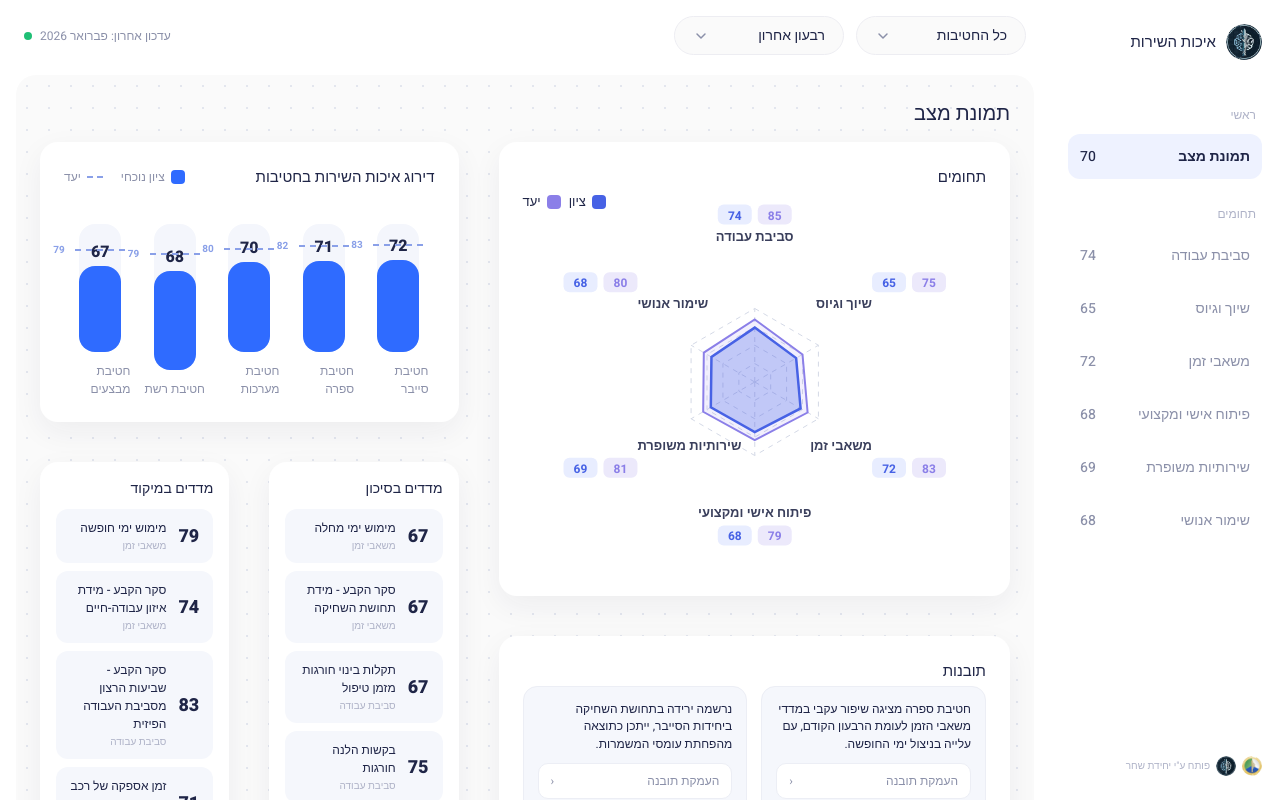
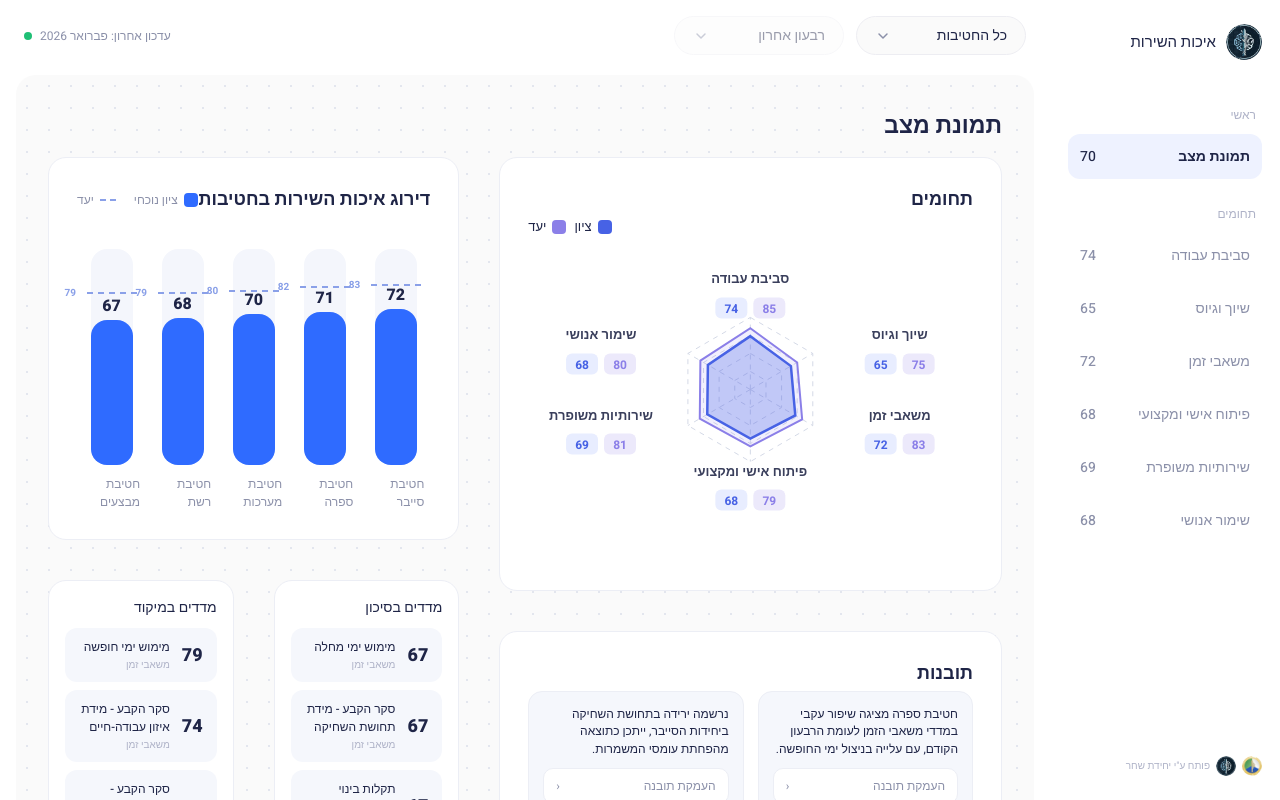
Before and after one commit to alexlewis97/MedadeyMesharet, a React (Vite) app: page / in a window 1280 px wide. Shown: the top 800 px of the page. Built offline with nearby package versions, Linux system fonts and the light colour scheme.

Commit message:
change after shachar bibi edits no. 2

```diff
--- a/src/App.jsx
+++ b/src/App.jsx
@@ -25,7 +25,7 @@ export default function App() {
     <div className="app">
       <Sidebar active={activeNav} onSelect={selectNav} />
       <main className="main">
-        <TopBar filters={filters} onChange={setFilters} />
+        <TopBar filters={filters} onChange={setFilters} periodDisabled={view.type === 'home'} />
         <div className="content-area">
           {view.type === 'home' && (
             <HomeScreen onOpenWorld={openWorld} division={filters.division} />
--- a/src/components/Charts.jsx
+++ b/src/components/Charts.jsx
@@ -32,7 +32,7 @@ export function DonutChart({ data, size = 170, centerTop, centerBottom }) {
               <Cell key={i} fill={PALETTE[i % PALETTE.length]} />
             ))}
           </Pie>
-          <Tooltip content={<PieTip total={total} />} />
+          <Tooltip content={<PieTip total={total} />} wrapperStyle={{ direction: 'rtl' }} />
         </PieChart>
       </ResponsiveContainer>
       {(centerTop || centerBottom) && (
@@ -66,7 +66,7 @@ export function PieChartSimple({ data, size = 170 }) {
               <Cell key={i} fill={PALETTE[i % PALETTE.length]} />
             ))}
           </Pie>
-          <Tooltip content={<PieTip total={total} />} />
+          <Tooltip content={<PieTip total={total} />} wrapperStyle={{ direction: 'rtl' }} />
         </PieChart>
       </ResponsiveContainer>
     </div>
@@ -116,7 +116,7 @@ function PieTip({ active, payload, total }) {
   )
 }
 
-// תווית ציר עכביש - שם עולם התוכן + שתי תוויות (ציון / יעד) מתחתיו, בסגנון הפיגמה
+// תווית ציר עכביש - שם עולם התוכן + ציון/יעד. בצדדים: בשורה אחת מקבילה לקצה
 function WorldTick({ x, y, payload, data, cx, cy }) {
   const item = data.find((d) => d.axis === payload.value)
   const score = item ? item.score : 0
@@ -125,45 +125,34 @@ function WorldTick({ x, y, payload, data, cx, cy }) {
   // הסטה רדיאלית החוצה מהמרכז כדי שהתוויות לא יתנגשו עם הפוליגון
   const dx = x - cx
   const dy = y - cy
-  const len = Math.sqrt(dx * dx + dy * dy) || 1
-  const PUSH = 54
-  const tx = x + (dx / len) * PUSH
-  const ty = y + (dy / len) * PUSH
+  const isMiddle = Math.abs(dx) < 30
+  // לצדדים דרושה הסטה אופקית גדולה יותר, לעליון/תחתון מספיק מעט
+  const PUSH = isMiddle ? 16 : 80
+  const tx = isMiddle ? x : x + (dx > 0 ? PUSH : -PUSH)
+  const ty = isMiddle ? y + (dy < 0 ? -PUSH : PUSH) : y
 
-  const isMiddle = Math.abs(dx) < 30
-  const anchor = isMiddle ? 'middle' : tx > cx ? 'start' : 'end'
-  const badgeW = 34
-  const badgeH = 20
+  const badgeW = 32
+  const badgeH = 21
   const gap = 6
-  const totalW = badgeW * 2 + gap
-  let startX
-  if (anchor === 'middle') startX = tx - totalW / 2
-  else if (anchor === 'start') startX = tx
-  else startX = tx - totalW
+  const badgesW = badgeW * 2 + gap
 
-  // האם התווית בחצי העליון - נציב את התגיות מעל השם
-  const labelAbove = ty < cy
-  const nameY = labelAbove ? ty - 6 : ty
-  const badgeY = labelAbove ? ty - badgeH - 22 : ty + 8
+  // כל התוויות באותו מבנה: שם למעלה, שתי תגיות (ציון/יעד) ממורכזות מתחתיו
+  const nameY = ty - 10
+  const badgeY = ty + 4
+  const badgesX = tx - badgesW / 2
 
   return (
     <g>
-      <text x={tx} y={nameY} textAnchor={anchor} fill="#3a3f5c" fontSize="13" fontWeight="700">
+      <text x={tx} y={nameY} textAnchor="middle" fill="#3a3f5c" fontSize="13" fontWeight="700">
         {payload.value}
       </text>
-      {/* תווית ציון - בצבע הציון (כחול) */}
-      <g transform={`translate(${startX}, ${badgeY})`}>
+      <g transform={`translate(${badgesX}, ${badgeY})`}>
         <rect width={badgeW} height={badgeH} rx="6" fill="#e8edff" />
-        <text x={badgeW / 2} y={badgeH / 2 + 1} textAnchor="middle" dominantBaseline="central" fill="#4762e5" fontSize="12" fontWeight="700">
-          {score}
-        </text>
+        <text x={badgeW / 2} y={badgeH / 2 + 1} textAnchor="middle" dominantBaseline="central" fill="#4762e5" fontSize="12" fontWeight="700">{score}</text>
       </g>
-      {/* תווית יעד - בצבע היעד (סגול) */}
-      <g transform={`translate(${startX + badgeW + gap}, ${badgeY})`}>
+      <g transform={`translate(${badgesX + badgeW + gap}, ${badgeY})`}>
         <rect width={badgeW} height={badgeH} rx="6" fill="#ece9fb" />
-        <text x={badgeW / 2} y={badgeH / 2 + 1} textAnchor="middle" dominantBaseline="central" fill="#8b7fe8" fontSize="12" fontWeight="700">
-          {target}
-        </text>
+        <text x={badgeW / 2} y={badgeH / 2 + 1} textAnchor="middle" dominantBaseline="central" fill="#8b7fe8" fontSize="12" fontWeight="700">{target}</text>
       </g>
     </g>
   )
@@ -178,14 +167,14 @@ function SpiderLegend() {
   )
 }
 
-export function SpiderChart({ data, height = 380 }) {
+export function SpiderChart({ data, height = 345 }) {
   // data: [{ axis, score, target }]
   return (
     <div style={{ position: 'relative' }}>
       <SpiderLegend />
       <div style={{ width: '100%', height }}>
         <ResponsiveContainer>
-          <RadarChart data={data} outerRadius="64%" margin={{ top: 80, right: 100, bottom: 70, left: 100 }}>
+          <RadarChart data={data} outerRadius="78%" margin={{ top: 70, right: 130, bottom: 70, left: 130 }}>
             <PolarGrid stroke="#d4d9e6" strokeDasharray="5 5" gridType="polygon" />
             <PolarAngleAxis dataKey="axis" tick={<WorldTick data={data} />} />
             <PolarRadiusAxis domain={[0, 100]} tick={false} axisLine={false} />
@@ -193,7 +182,7 @@ export function SpiderChart({ data, height = 380 }) {
             <Radar name="יעד" dataKey="target" stroke="#8b7fe8" strokeWidth={2} fill="#8b7fe8" fillOpacity={0.12} />
             {/* ציון - כחול */}
             <Radar name="ציון" dataKey="score" stroke="#4762e5" strokeWidth={2.5} fill="#4762e5" fillOpacity={0.28} />
-            <Tooltip content={<RadarTip />} />
+            <Tooltip content={<RadarTip />} wrapperStyle={{ direction: 'rtl' }} />
           </RadarChart>
         </ResponsiveContainer>
       </div>
@@ -222,7 +211,7 @@ export function CategoryBarChart({ categories, counts, height = 220, suffix = ''
         <BarChart data={data} margin={{ top: 20, right: 8, left: 8, bottom: 4 }}>
           <XAxis dataKey="name" reversed tick={{ fontSize: 11, fill: '#8b90a9' }} axisLine={false} tickLine={false} />
           <YAxis hide />
-          <Tooltip content={<BarTip suffix={suffix} />} cursor={{ fill: 'rgba(47,107,255,0.06)' }} />
+          <Tooltip content={<BarTip suffix={suffix} />} wrapperStyle={{ direction: 'rtl' }} cursor={{ fill: 'rgba(47,107,255,0.06)' }} />
           <Bar dataKey="value" radius={[10, 10, 4, 4]} label={{ position: 'top', fontSize: 12, fill: '#1f2547', formatter: (v) => `${v}${suffix}` }}>
             {data.map((_, i) => (
               <Cell key={i} fill="#2f6bff" />
@@ -261,6 +250,7 @@ export function DivisionBarChart({ data, valueUnit = 'percent', height = 210 })
                 </div>
               ) : null
             }
+            wrapperStyle={{ direction: 'rtl' }}
             cursor={{ fill: 'rgba(47,107,255,0.06)' }}
           />
           <Bar
--- a/src/components/TopBar.jsx
+++ b/src/components/TopBar.jsx
@@ -3,7 +3,7 @@ import { META, DIVISIONS } from '../data.js'
 
 const PERIODS = ['רבעון אחרון', 'רבעון קודם', 'שנה נוכחית', 'שנה קודמת']
 
-export default function TopBar({ filters, onChange }) {
+export default function TopBar({ filters, onChange, periodDisabled }) {
   return (
     <div className="topbar">
       <div className="filters">
@@ -17,6 +17,7 @@ export default function TopBar({ filters, onChange }) {
           value={filters.period}
           options={PERIODS}
           active={filters.period !== 'רבעון אחרון'}
+          disabled={periodDisabled}
           onChange={(v) => onChange({ ...filters, period: v })}
         />
       </div>
@@ -28,7 +29,7 @@ export default function TopBar({ filters, onChange }) {
   )
 }
 
-function FilterSelect({ value, options, active, onChange }) {
+function FilterSelect({ value, options, active, disabled, onChange }) {
   const [open, setOpen] = useState(false)
   const ref = useRef(null)
 
@@ -43,14 +44,14 @@ function FilterSelect({ value, options, active, onChange }) {
   }, [open])
 
   return (
-    <div className={'filter' + (active ? ' active' : '')} ref={ref}>
-      <button className="filter-btn" onClick={() => setOpen((o) => !o)}>
+    <div className={'filter' + (active ? ' active' : '') + (disabled ? ' disabled' : '')} ref={ref}>
+      <button className="filter-btn" onClick={() => !disabled && setOpen((o) => !o)} disabled={disabled}>
         <span className="filter-value">{value}</span>
         <svg className={'chev' + (open ? ' rot' : '')} width="16" height="16" viewBox="0 0 24 24" fill="none">
           <path d="M6 9l6 6 6-6" stroke="currentColor" strokeWidth="2.2" strokeLinecap="round" strokeLinejoin="round" />
         </svg>
       </button>
-      {open && (
+      {open && !disabled && (
         <div className="filter-menu">
           {options.map((o) => (
             <button
--- a/src/screens/HomeScreen.jsx
+++ b/src/screens/HomeScreen.jsx
@@ -86,15 +86,15 @@ export default function HomeScreen({ onOpenWorld, division }) {
                     </div>
                     <div className="rank-cube-hover">
                       <div className="rch-head">
+                        <span>{r.name}</span>
                         <strong>{r.score}</strong>
-                        <span>{r.name}</span>
                       </div>
                       {CONTENT_WORLDS.map((w) => (
                         <div className="rch-row" key={w}>
+                          <span className="rch-name">{w}</span>
                           <span className="rch-score">
                             {division ? worldScore(w, division) : worldScore(w, r.name)}
                           </span>
-                          <span className="rch-name">{w}</span>
                         </div>
                       ))}
                     </div>
--- a/src/styles.css
+++ b/src/styles.css
@@ -47,7 +47,7 @@ button { font-family: inherit; cursor: pointer; }
 .content-area {
   flex: 1;
   margin: 4px 16px 16px 16px;
-  padding: 22px 24px 40px;
+  padding: 32px;
   background-color: #fafafa;
   background-image: radial-gradient(#e3e6ee 1px, transparent 1px);
   background-size: 22px 22px;
@@ -158,6 +158,8 @@ button { font-family: inherit; cursor: pointer; }
 .filter.active { background: #f0f3ff; border-color: #c9d6ff; }
 .filter.active .filter-value { font-weight: 700; }
 .filter.active .chev { color: var(--blue); }
+.filter.disabled { opacity: 0.45; }
+.filter.disabled .filter-btn { cursor: not-allowed; }
 
 /* תפריט נפתח */
 .filter-menu {
@@ -194,8 +196,8 @@ button { font-family: inherit; cursor: pointer; }
 /* ---------------- Headings ---------------- */
 .page-title {
   text-align: right;
-  font-size: 20px;
-  font-weight: 500;
+  font-size: 23px;
+  font-weight: 600;
   margin: 2px 0 14px;
   display: flex; align-items: center; justify-content: flex-start; gap: 12px;
 }
@@ -207,6 +209,14 @@ button { font-family: inherit; cursor: pointer; }
   display: flex; flex-direction: row-reverse; gap: 6px;
   font-size: 13px; color: var(--ink-soft); margin-bottom: 14px;
 }
+.world-title-row {
+  display: flex;
+  align-items: baseline;
+  gap: 16px;
+  margin-bottom: 14px;
+}
+.world-title-row .page-title { margin: 0; }
+.world-title-row .breadcrumb { margin: 0; }
 .breadcrumb button {
   border: none; background: none; color: var(--blue); font-size: 13px; padding: 0;
 }
@@ -215,10 +225,11 @@ button { font-family: inherit; cursor: pointer; }
 .panel {
   background: var(--panel);
   border-radius: var(--radius);
-  box-shadow: var(--shadow);
-  padding: 1.5rem;
+  box-shadow: none;
+  border: 1px solid var(--line);
+  padding: 28px;
 }
-.panel-title { text-align: right; font-size: 15px; font-weight: 500; margin: 0 0 4px; }
+.panel-title { text-align: right; font-size: 18px; font-weight: 600; margin: 0 0 4px; }
 .panel-sub { text-align: right; font-size: 12px; color: var(--ink-soft); margin: 0 0 16px; }
 
 .grid-2 { display: grid; grid-template-columns: 1fr 1fr; gap: 18px; }
@@ -257,12 +268,21 @@ button { font-family: inherit; cursor: pointer; }
   grid-template-columns: repeat(2, 1fr);
   gap: 48px;
 }
+
+/* גרפים קטנים - חצי רוחב מהגדולים (כלומר רבע שורה), בשורה נפרדת למעלה */
+.metrics-grid-small {
+  display: grid;
+  grid-template-columns: repeat(4, 1fr);
+  gap: 48px;
+  margin-bottom: 48px;
+}
+.metric-panel-small .metric-body { min-height: 110px; }
 .row { display: flex; gap: 18px; }
 
 /* KPI cards */
 .kpi-row { display: grid; grid-template-columns: 1fr 1fr; gap: 18px; max-width: 540px; margin-right: auto; margin-bottom: 18px; }
 .kpi {
-  background: var(--panel); border-radius: var(--radius); box-shadow: var(--shadow); padding: 18px 20px;
+  background: var(--panel); border-radius: var(--radius); box-shadow: none; border: 1px solid var(--line); padding: 18px 20px;
   text-align: right;
 }
 .kpi h4 { margin: 0 0 4px; font-size: 15px; font-weight: 700; }
@@ -277,7 +297,7 @@ button { font-family: inherit; cursor: pointer; }
 
 /* metric list (focus) */
 .metric-card {
-  background: var(--panel); border-radius: var(--radius); box-shadow: var(--shadow); padding: 16px;
+  background: var(--panel); border-radius: var(--radius); box-shadow: none; border: 1px solid var(--line); padding: 16px;
 }
 .metric-card .head { text-align: right; font-size: 14px; font-weight: 500; margin-bottom: 10px; }
 .metric-line {
@@ -347,7 +367,7 @@ button { font-family: inherit; cursor: pointer; }
   grid-template-columns: repeat(5, 1fr);
   align-items: end;
   gap: 14px;
-  height: 200px;
+  height: 288px;
   padding: 26px 6px 0;
 }
 .rank-cube {
@@ -437,6 +457,8 @@ button { font-family: inherit; cursor: pointer; }
   transition: opacity .14s ease;
   z-index: 40;
   pointer-events: none;
+  direction: rtl;
+  text-align: right;
 }
 .rank-cube-frame:hover .rank-cube-hover { opacity: 1; visibility: visible; }
 .rch-head {
```
Also changed, not shown: src/screens/WorldScreen.jsx (+20 -8 lines).
